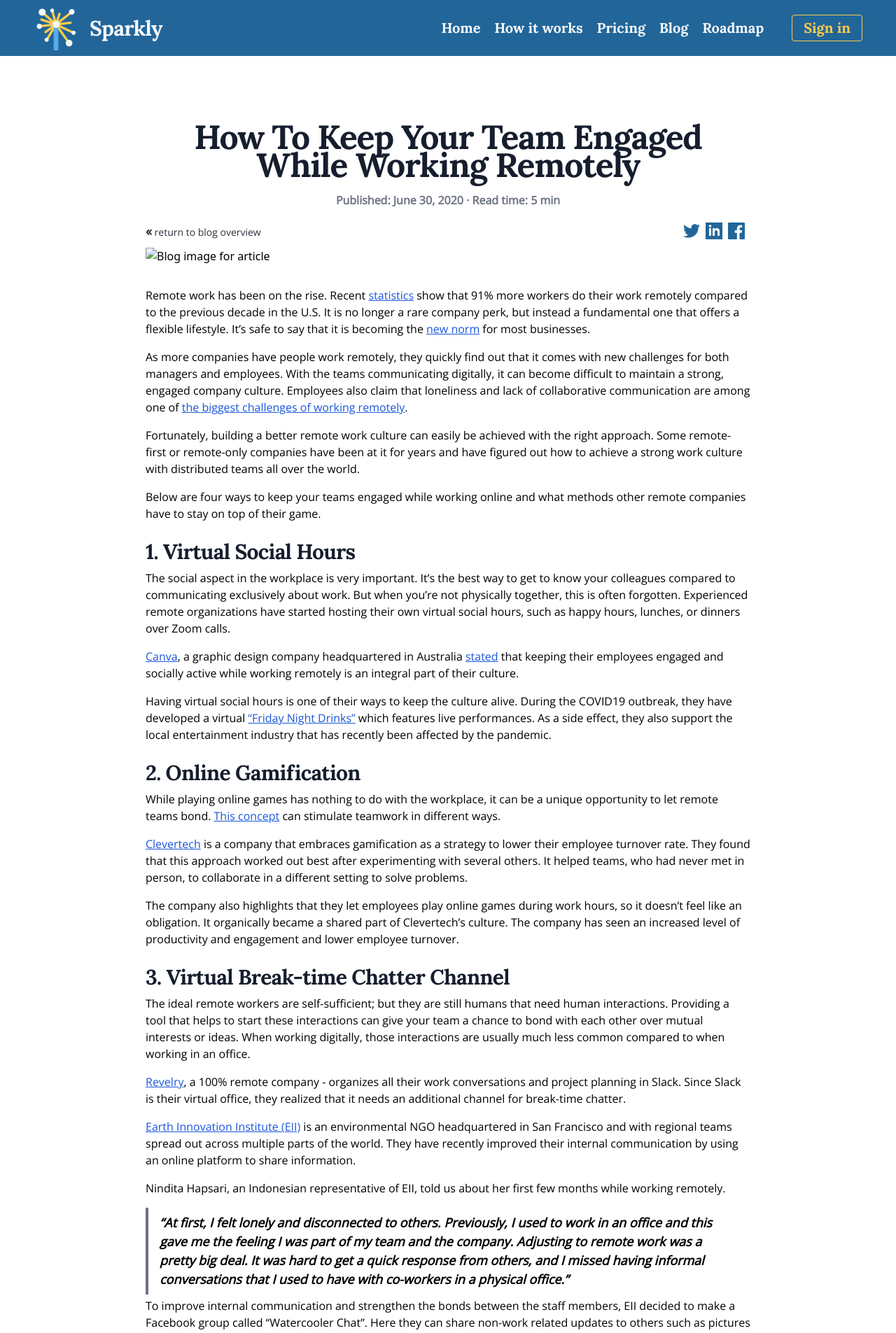
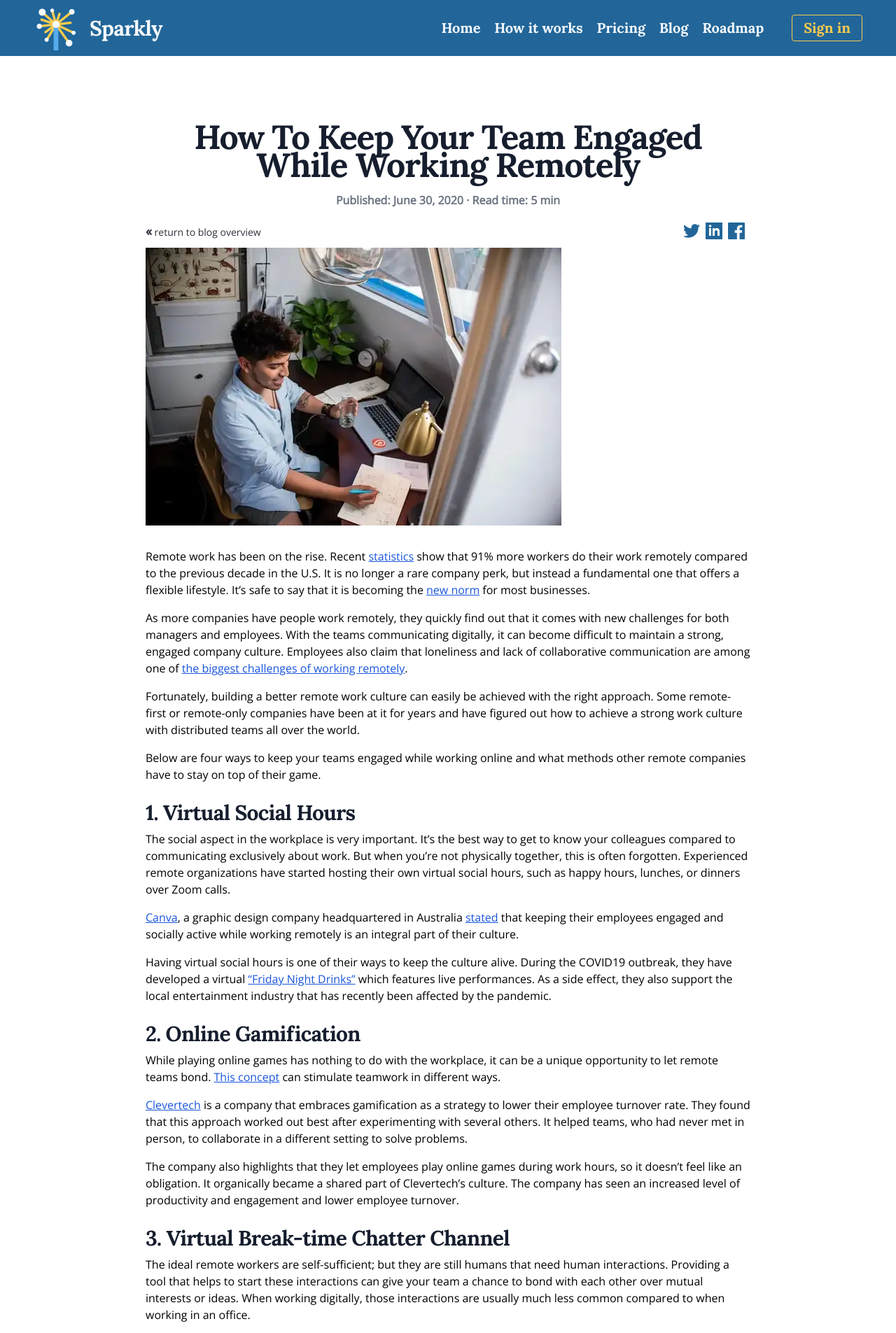
Before and after one commit to Sparklybot/sparklybot.github.io, a Jekyll site: the page built from _posts/2020-06-30-ways-to-keep-your-team-engaged-remotely.markdown, in a window 1280 px wide. Shown: the top 1905 px of the page at 70% size. Built offline with Jekyll 4.4.1, drawn with Linux system fonts in a browser that asks for light colours; comment, search, counter and statistics services are not loaded.

Commit message:
Change to optimized images

```diff
--- a/_layouts/page.html
+++ b/_layouts/page.html
@@ -23,10 +23,7 @@
                         <a href="{{ post.url }}" class="blog-article">
                             {% if post.image-webp %}
                                 <picture>
-                                    {% assign imgFile = post.image | split: "/uploads/" %}
-                                    {% assign imgName = imgFile[1] | split: "." %}
-
-                                    <source type="image/webp" srcset="/uploads/optimized/{{ imgName[0] }}.webp" class="w-full h-48 object-cover">
+                                    <source type="image/webp" srcset="{{ post.image-webp }}" class="w-full h-48 object-cover">
                                     <img src="{{ post.image }}" alt="Image of article" class="w-full h-48 object-cover">
                                 </picture>
                             {% else %}
--- a/_layouts/post.html
+++ b/_layouts/post.html
@@ -45,10 +45,7 @@
     <div class="mt-2 mb-6 justify-center mx-auto max-w-4xl">
         {% if page.image-webp %}
             <picture>
-                {% assign imgFile = page.image | split: "/uploads/" %}
-                {% assign imgName = imgFile[1] | split: "." %}
-
-                <source type="image/webp" srcset="/uploads/optimized/{{ imgName[0] }}.webp">
+                <source type="image/webp" srcset="{{ page.image-webp }}">
                 <img src="{{ page.image }}" alt="Blog image for article">
             </picture>
         {% else %}
--- a/_posts/2020-06-30-ways-to-keep-your-team-engaged-remotely.markdown
+++ b/_posts/2020-06-30-ways-to-keep-your-team-engaged-remotely.markdown
@@ -5,9 +5,9 @@
 - employee-happiness
 - remote-work
 image: "/uploads/photo-1587578932405-7c740a762f7f-2c7656.jpg"
-image-webp: "/uploads/photo2.webp"
+image-webp: "/uploads/photo-1587578932405-7c740a762f7f-2c7656.webp"
 author: claudia
-duration: '5 min '
+duration: '5 min'
 Field name: true
 ---
 
```
Also changed, not shown: _posts/2020-06-15-happy-employees-guide.md (+1 -1 lines), _uploads/blog.webp (renamed from _uploads/optimized/blog.webp), _uploads/photo-1587578932405-7c740a762f7f.jpg (deleted), _uploads/photo2.webp (deleted).
